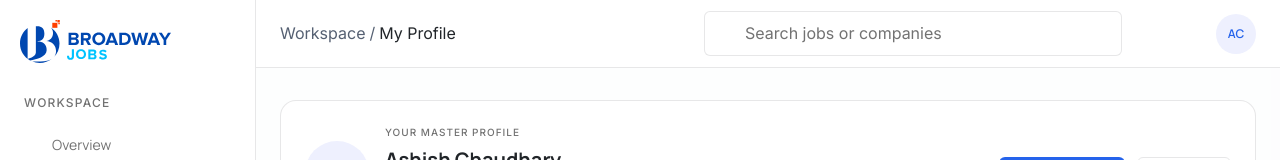
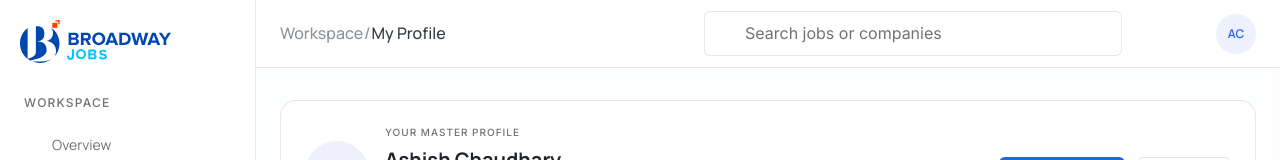
Before and after one commit to Ashish09-cmd/job-protol1, a Next.js app: page /jobseeker/me in a window 1280 px wide. Shown: the top 160 px of the page. Built offline with nearby package versions, Linux system fonts and the light colour scheme; some icons are missing.

Commit message:
feat: update breadcrumb styles in DashboardTopbar for improved readability

```diff
--- a/components/dashboard/jobseeker/DashboardTopbar.tsx
+++ b/components/dashboard/jobseeker/DashboardTopbar.tsx
@@ -36,12 +36,20 @@ export default function DashboardTopbar({
         </button>
 
         <nav aria-label="Breadcrumb">
-          <ol className="flex items-center gap-1 text-sm font-regular font-inter">
-            <li className="text-text-secondary-color">Workspace</li>
-            <li aria-hidden="true" className="text-text-secondary-color">
+          <ol className="flex items-center gap-px text-sm font-regular font-inter">
+            <li className="text-subtext-gray3 font-medium font-manrope line-height-2xl ">
+              Workspace
+            </li>
+            <li
+              aria-hidden="true"
+              className="text-subtext-gray3 font-medium font-manrope line-height-2xl"
+            >
               /
             </li>
-            <li aria-current="page" className="truncate text-text-heading">
+            <li
+              aria-current="page"
+              className="text-subtext-primary-color font-medium font-manrope line-height-2xl truncate "
+            >
               {getPageTitle(pathname)}
             </li>
           </ol>
```
